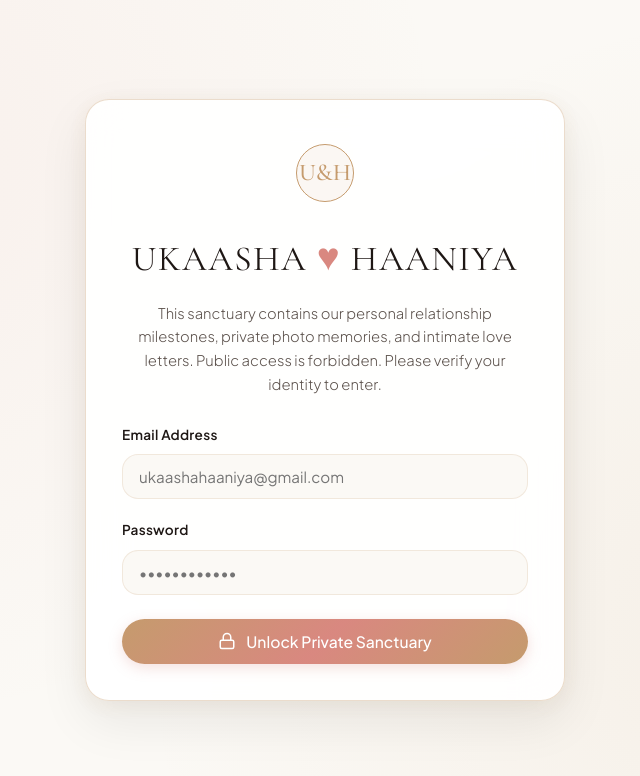
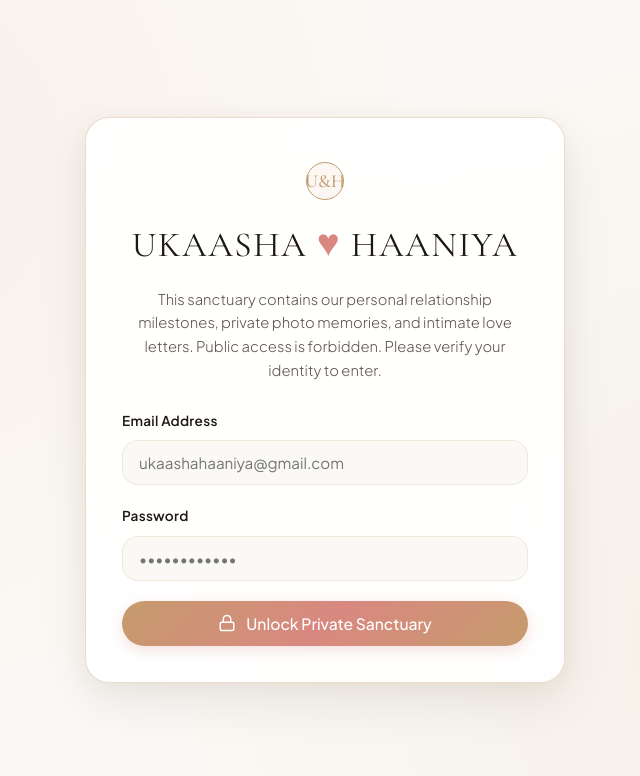
Before and after one commit to mohamedukaashak/ukaashahaaniya, a plain HTML site: page index.html in a window 1280 px wide. Shown: the whole page, without its empty margins (315-955 px from the left). Drawn offline with nearby package versions, Linux system fonts and the light colour scheme.

Commit message:
Update index.html

```diff
--- a/index.html
+++ b/index.html
@@ -6,6 +6,8 @@
     <title>UKAASHA & HAANIYA — Our Private Sanctuary</title>
     <meta name="description" content="A private romantic sanctuary and memory vault for Ukaasha & Haaniya. Access strictly restricted to authorized partners.">
     <link rel="icon" type="image/svg+xml" href="favicon.svg">
+    <link rel="alternate icon" type="image/svg+xml" href="favicon.svg">
+    <link rel="apple-touch-icon" href="favicon.svg">
     <link rel="stylesheet" href="style.css">
 
     <!-- Supabase Official JS Client -->
@@ -20,10 +22,10 @@
     <div id="privateGateScreen" class="private-gate-screen">
         <div class="gate-card">
             <div class="gate-lock-badge">
-                <div class="nav-monogram" style="width: 58px; height: 58px; font-size: 1.5rem;">U&H</div>
+                <div class="nav-monogram gate-monogram">U&H</div>
             </div>
 
-            <h1 class="gate-title" style="margin-top: 12px;">UKAASHA <span>&hearts;</span> HAANIYA</h1>
+            <h1 class="gate-title">UKAASHA <span>&hearts;</span> HAANIYA</h1>
             <p class="gate-desc">
                 This sanctuary contains our personal relationship milestones, private photo memories, and intimate love letters.
                 Public access is forbidden. Please verify your identity to enter.
@@ -35,7 +37,7 @@
                     <input type="email" id="gateEmail" class="form-input" placeholder="ukaashahaaniya@gmail.com" required>
                 </div>
 
-                <div class="form-group" style="margin-bottom: 24px;">
+                <div class="form-group gate-password-group">
                     <label class="form-label" for="gatePassword">Password</label>
                     <input type="password" id="gatePassword" class="form-input" placeholder="••••••••••••" required>
                 </div>
```
